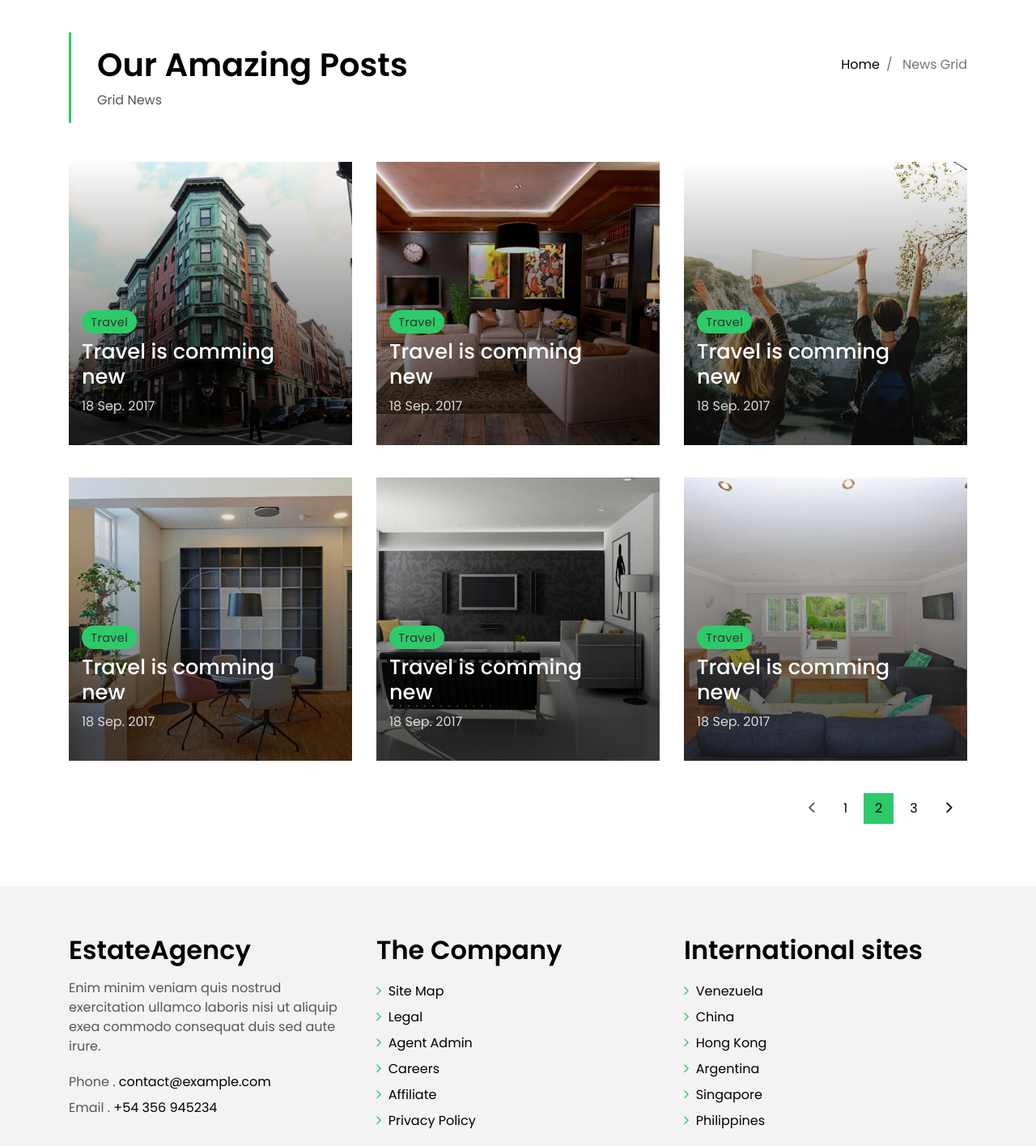
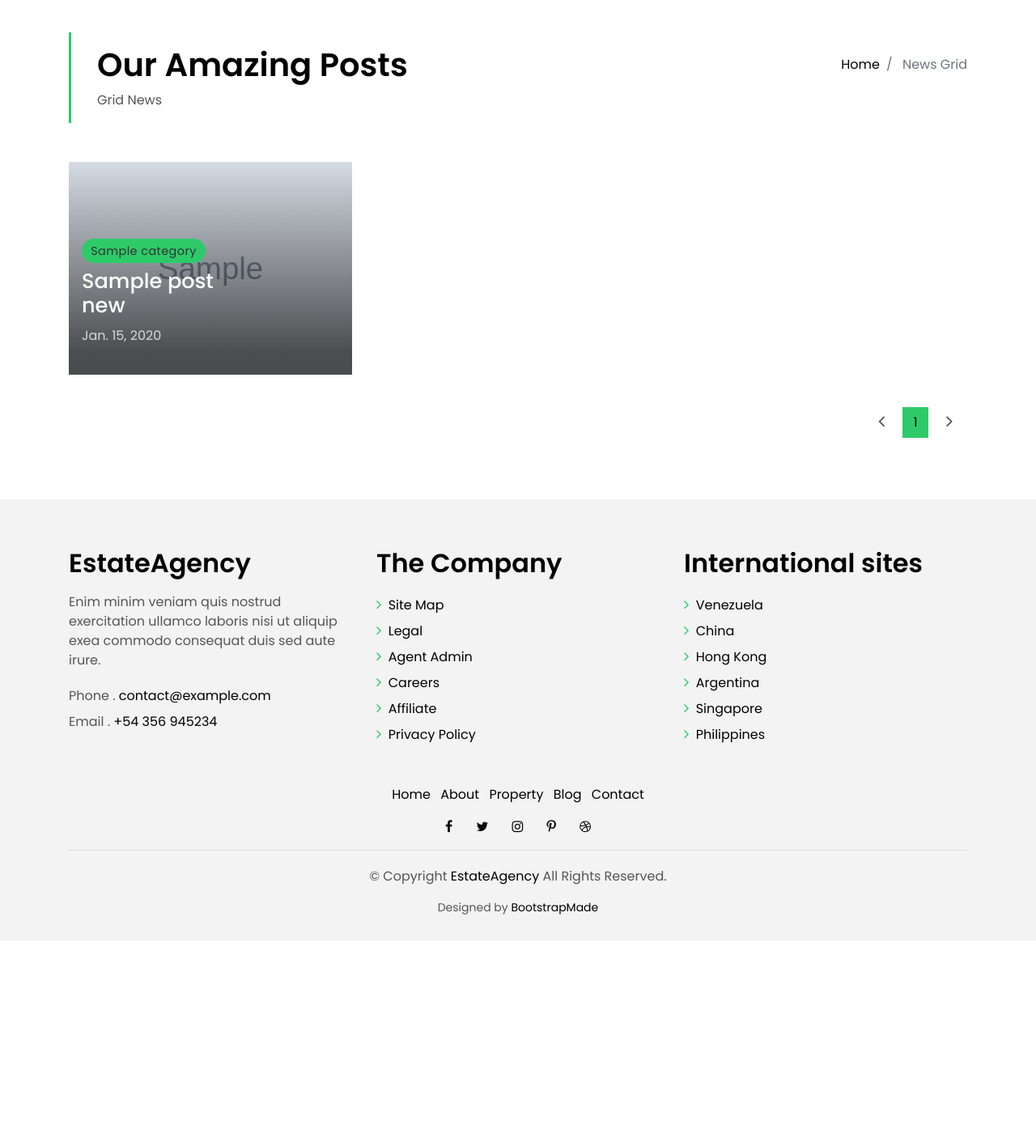
Before and after one commit to ElimuStuart/estateagency, a Django app: page /blog/ in a window 1280 px wide. Shown: the part 152-1568 px from the top of the page at 81% size. After the commit the page ends 1282 px from the top, so only its background shows below. Run offline with Django 3.2, Linux system fonts and the light colour scheme; tables that the repository leaves empty hold one stand-in row (values such as "Sample post"); grey boxes marked "Sample" are stand-in pictures; some libraries are stand-ins or nearby versions.

Commit message:
blog view working

```diff
--- a/blog/urls.py
+++ b/blog/urls.py
@@ -22,9 +22,9 @@ from posts.views import blog, index, post
 
 urlpatterns = [
     path('admin/', admin.site.urls),
-    path('', index),
-    path('blog/', blog),
-    path('post/', post),
+    path('', index, name='index'),
+    path('blog/', blog, name='post_list'),
+    path('post/<id>/', post, name='post_detail'),
 ]
 
 if settings.DEBUG:
--- a/posts/models.py
+++ b/posts/models.py
@@ -1,5 +1,6 @@
 from django.db import models
 from django.contrib.auth import get_user_model
+from django.urls import reverse
 
 
 User = get_user_model()
@@ -30,3 +31,8 @@ class Post(models.Model):
 
     def __str__(self):
         return self.title
+
+    def get_absolute_url(self):
+        return reverse('post_detail', kwargs={
+            'id': self.id
+        })
--- a/posts/views.py
+++ b/posts/views.py
@@ -1,3 +1,4 @@
+from django.core.paginator import Paginator, EmptyPage, PageNotAnInteger
 from django.shortcuts import render
 from .models import Post
 
@@ -9,7 +10,22 @@ def index(request):
     return render(request, 'index.html', context)
 
 def blog(request):
-    return render(request, 'blog-grid.html', {})
+    post_list = Post.objects.all().order_by('-timestamp')
+    paginator = Paginator(post_list, 6)
+    page_request_var = 'page'
+    page = request.GET.get(page_request_var)
+    try:
+        paginated_queryset = paginator.page(page)
+    except PageNotAnInteger:
+        paginated_queryset = paginator.page(1)
+    except EmptyPage:
+        paginated_queryset = paginator.page(paginator.num_pages)
 
-def post(request):
+    context = {
+        'page_request_var': page_request_var,
+        'post_list': paginated_queryset,
+    }
+    return render(request, 'blog-grid.html', context)
+
+def post(request, id):
     return render(request, 'blog-single.html', {})
--- a/templates/blog-grid.html
+++ b/templates/blog-grid.html
@@ -35,30 +35,34 @@
   <section class="news-grid grid">
     <div class="container">
       <div class="row">
+        {% for post in post_list %}
         <div class="col-md-4">
           <div class="card-box-b card-shadow news-box">
             <div class="img-box-b">
-              <img src="{% static 'img/post-1.jpg' %}" alt="" class="img-b img-fluid">
+              <img src="{{ post.thumbnail.url }}" alt="" class="img-b img-fluid">
             </div>
             <div class="card-overlay">
               <div class="card-header-b">
                 <div class="card-category-b">
-                  <a href="#" class="category-b">Travel</a>
+                  {% for cat in post.categories.all %}
+                  <a href="#" class="category-b">{{ cat }}</a>
+                  {% endfor %}
                 </div>
                 <div class="card-title-b">
                   <h2 class="title-2">
-                    <a href="blog-single.html">Travel is comming
+                    <a href="{{ post.get_absolute_url }}">{{ post.title }}
                       <br> new</a>
                   </h2>
                 </div>
                 <div class="card-date">
-                  <span class="date-b">18 Sep. 2017</span>
+                  <span class="date-b">{{ post.timestamp|date }}</span>
                 </div>
               </div>
             </div>
           </div>
         </div>
-        <div class="col-md-4">
+        {% endfor %}
+        <!-- <div class="col-md-4">
           <div class="card-box-b card-shadow news-box">
             <div class="img-box-b">
               <img src="{% static 'img/post-2.jpg' %}" alt="" class="img-b img-fluid">
@@ -172,31 +176,47 @@
               </div>
             </div>
           </div>
-        </div>
+        </div> -->
       </div>
       <div class="row">
         <div class="col-sm-12">
           <nav class="pagination-a">
             <ul class="pagination justify-content-end">
-              <li class="page-item disabled">
-                <a class="page-link" href="#" tabindex="-1">
+              {% if post_list.has_previous %}
+              <li class="page-item">
+                <a class="page-link" href="?{{ page_request_var }}={{ post_list.previous_page_number }}" tabindex="-1">
                   <span class="ion-ios-arrow-back"></span>
                 </a>
               </li>
-              <li class="page-item">
+              {% else %}
+              <li class="page-item disabled">
+                <a class="page-link" href="" tabindex="-1">
+                  <span class="ion-ios-arrow-back"></span>
+                </a>
+              </li>
+              {% endif %}
+              <!-- <li class="page-item">
                 <a class="page-link" href="#">1</a>
+              </li> -->
+              <li class="page-item active">
+                <a class="page-link" href="?{{ page_request_var }}={{ post_list.number }}">{{ post_list.number }}</a>
               </li>
-              <li class="page-item active">
-                <a class="page-link" href="#">2</a>
-              </li>
-              <li class="page-item">
+              <!-- <li class="page-item">
                 <a class="page-link" href="#">3</a>
-              </li>
+              </li> -->
+              {% if post_list.has_next %}
               <li class="page-item next">
-                <a class="page-link" href="#">
+                <a class="page-link" href="?{{ page_request_var }}={{ post_list.next_page_number }}">
                   <span class="ion-ios-arrow-forward"></span>
                 </a>
               </li>
+              {% else %}
+              <li class="page-item next disabled">
+                <a class="page-link" href="">
+                  <span class="ion-ios-arrow-forward"></span>
+                </a>
+              </li>
+              {% endif %}
             </ul>
           </nav>
         </div>
--- a/templates/index.html
+++ b/templates/index.html
@@ -614,7 +614,7 @@
                 </div>
                 <div class="card-title-b">
                   <h2 class="title-2">
-                    <a href="blog-single.html">{{ obj.title }}
+                    <a href="{{ obj.get_absolute_url }}">{{ obj.title }}
                       <br> new</a>
                   </h2>
                 </div>
```
